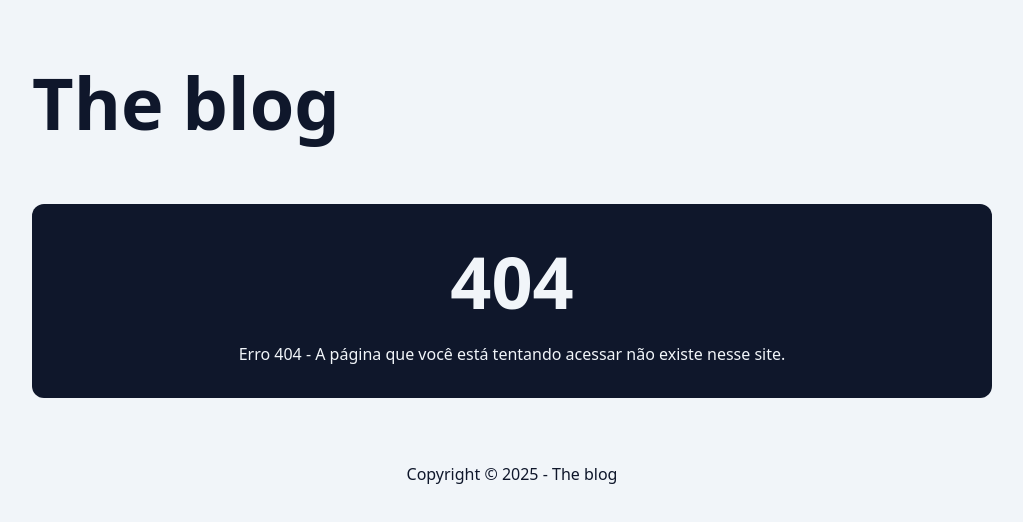
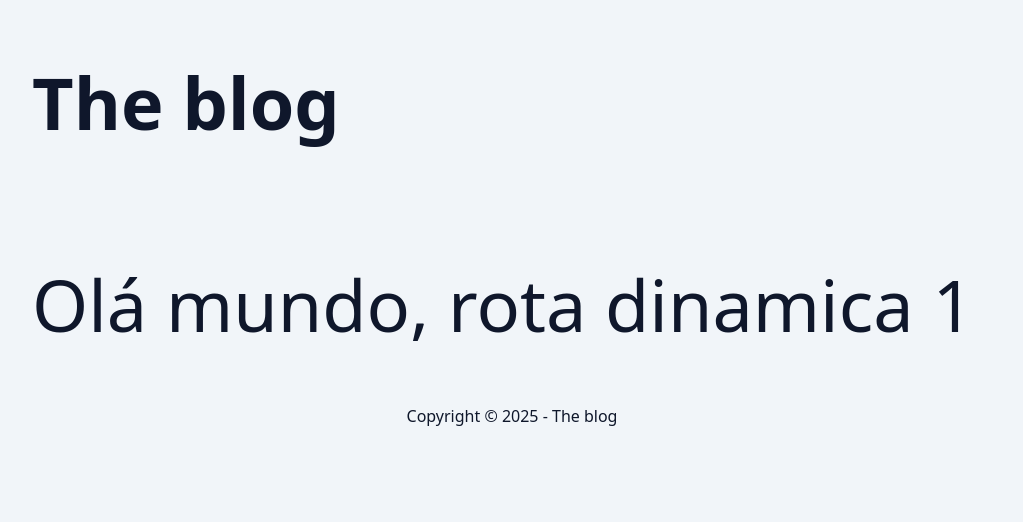
Before and after one commit to JP-Cardoso/the-blog-next-react-course, a Next.js app: page /post/1 in a window 1280 px wide. Before the commit this address had no page. Shown: the top 522 px of the page, without its empty margins (128-1151 px from the left). Built offline with nearby package versions, Linux system fonts and the light colour scheme.

Commit message:
feat: Creating slug page

```diff
--- /dev/null
+++ b/src/app/post/[slug]/page.tsx
@@ -0,0 +1,13 @@
+type PostSlugPageProps = {
+  params: Promise<{ slug: string }>;
+};
+
+export default async function PostSlugPage({ params }: PostSlugPageProps) {
+  const { slug } = await params;
+
+  return (
+    <>
+      <h1 className='text-7xl py-16'>Olá mundo, rota dinamica {slug}</h1>
+    </>
+  );
+}
```
